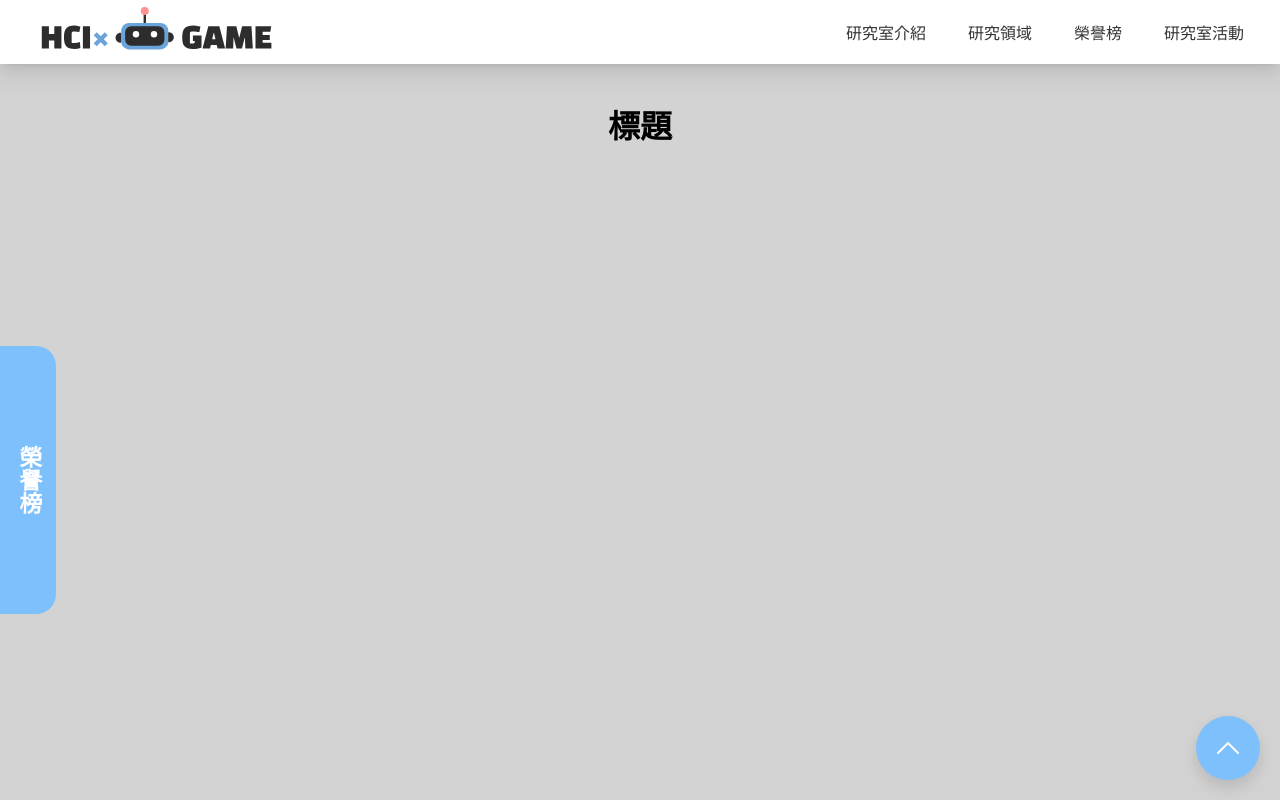
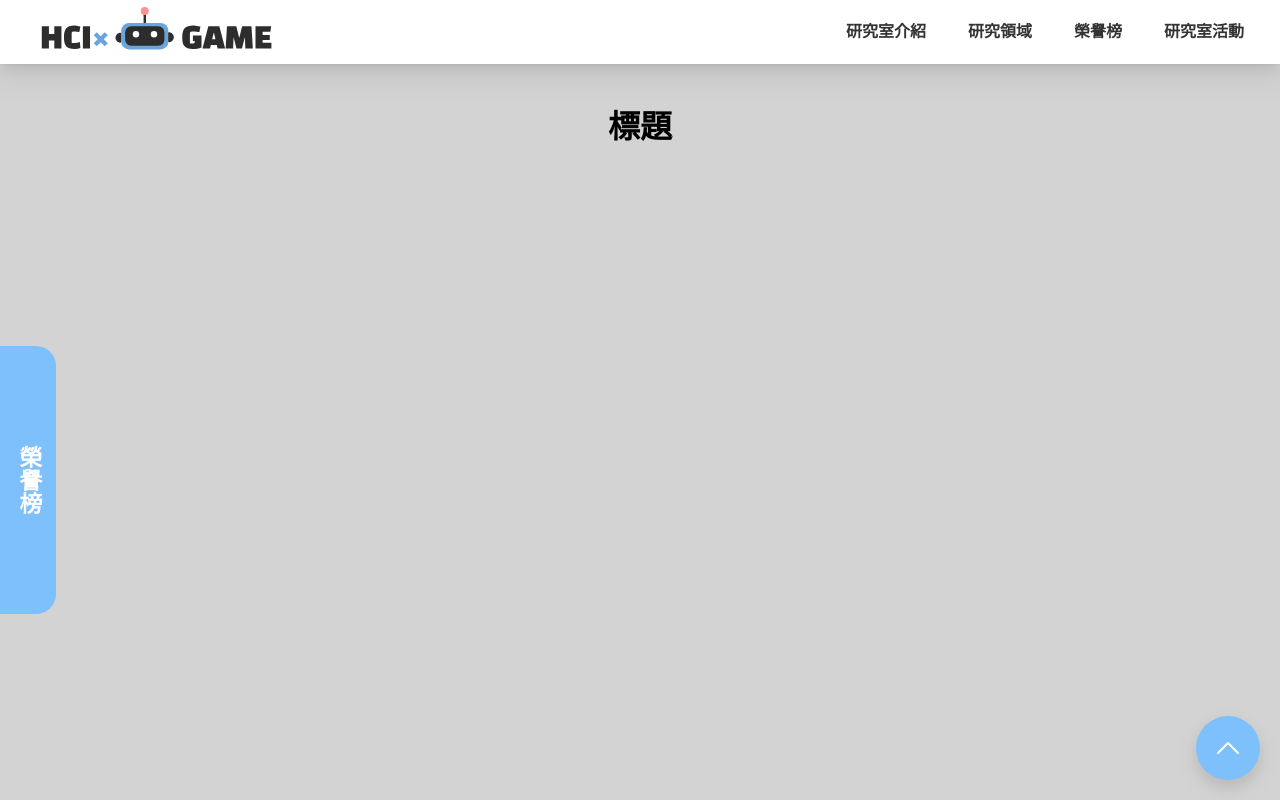
Before and after one commit to linnaijun/HCIwebsite, a React (Create React App) app: page / in a window 1280 px wide. Shown: the top 800 px of the page. Built offline with nearby package versions, Linux system fonts and the light colour scheme.

Commit message:
更動APP.CSS（修改nav文字顯示）、index.CSS（改字體顯示規則）、Common.CSS（新增字族）

```diff
--- a/src/App.css
+++ b/src/App.css
@@ -12,9 +12,6 @@
     animation: App-logo-spin infinite 20s linear;
   }
 }
-
-
-
 
 .App-header {
   background-color: #282c34;
@@ -62,6 +59,11 @@
 }
 
 .linkButton {
+  font-family: "GenSenRounded TW";
+  font-size: 18px;
+  font-style: normal;
+  font-weight: 700;
+  line-height: 150%; /* 27px */
   display: flex;
   padding: 10px 16px;
   justify-content: flex-end;
@@ -352,11 +354,11 @@
   }
 
   .fixedBox {
-    width: 12px;
+    width: 14 px;
     height: 120px;
     font-size: 14px;
     border-radius: 0px 14px 14px 0px;
-    padding: 12px 12px;
+    padding: 24px 8px;
     background: #7EC0FC;
   }
 
@@ -417,7 +419,7 @@
 
   .fixedBox {
     width: 14 px;
-    height: 118px;
+    height: 120px;
     font-size: 14px;
     border-radius: 0px 14px 14px 0px;
     padding: 24px 8px;
--- a/src/Common.css
+++ b/src/Common.css
@@ -32,3 +32,43 @@ li {
         display: none;
     }
 }
+
+/*字體相關設置*/
+@import url('https://fonts.googleapis.com/css2?family=Noto+Sans+TC:wght@200;300;400;500;700;900&display=swap');
+
+@font-face {
+  font-family: 'GenSenRounded TW';
+  src: url('./font/ttc/GenSenRounded-EL.ttc') format('truetype-collection');
+  font-weight: 200; /* 超細字重 */
+}
+
+@font-face {
+  font-family: 'GenSenRounded TW';
+  src: url('./font/ttc/GenSenRounded-L.ttc') format('truetype-collection');
+  font-weight: 300; /* 細等字重 */
+}
+
+
+@font-face {
+  font-family: 'GenSenRounded TW';
+  src: url('./font/ttc/GenSenRounded-R.ttc') format('truetype-collection');
+  font-weight: 400; /* 中細字重 */
+}
+
+@font-face {
+  font-family: 'GenSenRounded TW';
+  src: url('./font/ttc/GenSenRounded-M.ttc') format('truetype-collection');
+  font-weight: 500; /* 中等字重 */
+}
+
+@font-face {
+  font-family: 'GenSenRounded TW';
+  src: url('./font/ttc/GenSenRounded-B.ttc') format('truetype-collection');
+  font-weight: 700; /* 粗体字重 */
+}
+
+@font-face {
+  font-family: 'GenSenRounded TW';
+  src: url('./font/ttc/GenSenRounded-H.ttc') format('truetype-collection');
+  font-weight: 900; /* 更粗体字重 */
+}
--- a/src/index.css
+++ b/src/index.css
@@ -1,6 +1,6 @@
 body {
   margin: 0;
-  font-family: -apple-system, BlinkMacSystemFont, 'Segoe UI', 'Roboto', 'Oxygen',
+  font-family: 'GenSenRounded TW', cwTeXYen, 'Noto Sans TC', -apple-system, BlinkMacSystemFont, 'Segoe UI', 'Roboto', 'Oxygen',
     'Ubuntu', 'Cantarell', 'Fira Sans', 'Droid Sans', 'Helvetica Neue',
     sans-serif;
   -webkit-font-smoothing: antialiased;
```
